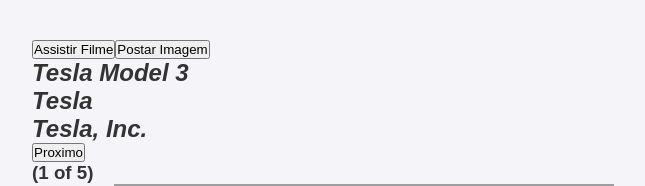
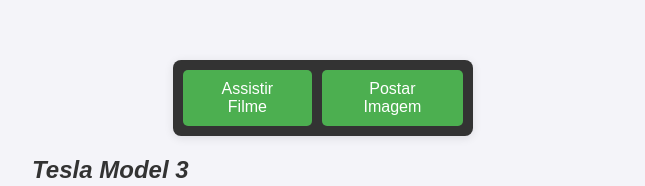
Before and after one commit to Mamypa/SegundoSemestre, a React (Create React App) app in the folder react/: page /atv04 in a window 1280 px wide. Shown: the top 186 px of the page, without its empty margins (317-962 px from the left). Built offline with nearby package versions, Linux system fonts and the light colour scheme; grey boxes are pictures that could not be loaded.

Commit message:
exposicao

```diff
--- /dev/null
+++ b/react/src/Toolbar.css
@@ -0,0 +1,38 @@
+.toolbar {
+    display: flex;
+    justify-content: space-between;
+    padding: 10px;
+    background-color: #333;
+    border-radius: 8px;
+    box-shadow: 0 2px 10px rgba(0, 0, 0, 0.1);
+    width: 300px;
+    margin: 20px auto;
+}
+
+/* Estilo para os botões dentro da barra de ferramentas */
+.toolbar button {
+    background-color: #4CAF50;
+    color: white;
+    font-size: 16px;
+    padding: 10px 20px;
+    border: none;
+    border-radius: 5px;
+    cursor: pointer;
+    transition: background-color 0.3s ease;
+}
+
+/* Estilo de hover para os botões */
+.toolbar button:hover {
+    background-color: #45a049;
+}
+
+/* Efeito de foco no botão (quando o botão está ativo) */
+.toolbar button:focus {
+    outline: none;
+    box-shadow: 0 0 5px rgba(72, 162, 32, 0.8);
+}
+
+/* Adiciona espaçamento entre os botões */
+.toolbar button + button {
+    margin-left: 10px;
+}
--- a/react/src/Toolbar.js
+++ b/react/src/Toolbar.js
@@ -1,3 +1,4 @@
+import './Toolbar.css';
 function Button({ onClick, children }) {
     return (
         <button onClick={e => {
```
